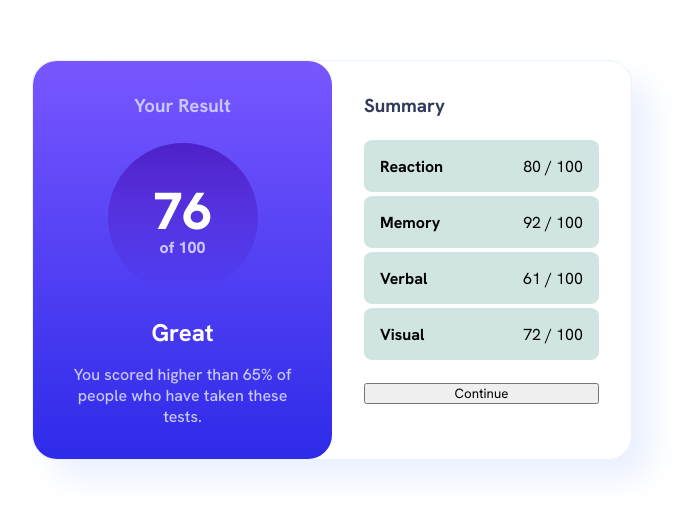
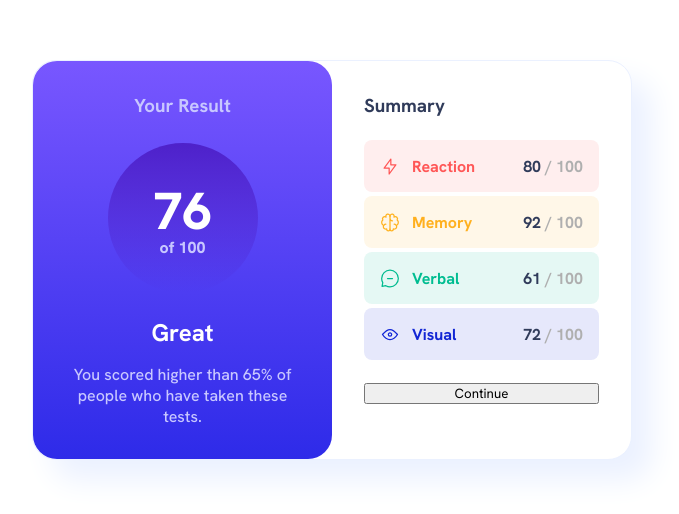
Before and after one commit to lucarl07/resumo-componente, a React (Vite) app: page / in a window 1280 px wide. Shown: the part 140-654 px from the top of the page, without its empty margins (308-987 px from the left). Built offline with nearby package versions, Linux system fonts and the light colour scheme.

Commit message:
Finalizar a estilização da lista de habilidades

```diff
--- a/src/App.jsx
+++ b/src/App.jsx
@@ -1,5 +1,11 @@
+/* eslint-disable no-undef */
 /*** APP COMPONENT ***/
 /* eslint-disable react/prop-types */
+
+import iconMemory from './assets/images/icon-memory.svg'
+import iconReaction from './assets/images/icon-reaction.svg'
+import iconVerbal from './assets/images/icon-verbal.svg'
+import iconVisual from './assets/images/icon-visual.svg'
 
 const ScoreCircle = (props) => {
     return (
@@ -22,9 +28,32 @@ const Result = (props) => {
 }
 
 const Skill = (props) => {
+    const bgColor = props.color.slice(0, 6) + 'bg-' + props.color.slice(6)
+    let sIcon = '';
+
+    switch (props.name) {
+        case 'Reaction':
+            sIcon = iconReaction
+            break;
+        case 'Memory':
+            sIcon = iconMemory
+            break;
+        case 'Verbal':
+            sIcon = iconVerbal
+            break;
+        case 'Visual':
+            sIcon = iconVisual
+            break;
+        default:
+            throw new Error('Ícone indisponível para esse tipo de habilidade.');
+    }
+
     return (
-        <li className="skill" id={'li' + props.name}>
-            <h2>{props.name}</h2>
+        <li className="skill" id={'li' + props.name} style={{backgroundColor: bgColor}}>
+            <div>
+                <img src={sIcon} alt={`${props.name} skill icon`} />
+                <h2 style={{color: props.color}}>{props.name}</h2>
+            </div>
             <p className="score">
                 <span className="reachedScore">{props.reachedScore} </span>
                 <span className="maxScore">/ {props.maxScore}</span>
@@ -56,10 +85,10 @@ const App = () => {
                 <h1>Summary</h1>
 
                 <ul className="skillList">
-                    <Skill name="Reaction" reachedScore="80" maxScore="100"/>
-                    <Skill name="Memory" reachedScore="92" maxScore="100"/>
-                    <Skill name="Verbal" reachedScore="61" maxScore="100"/>
-                    <Skill name="Visual" reachedScore="72" maxScore="100"/>
+                    <Skill name="Reaction" reachedScore="80" maxScore="100" color="var(--light-red)"/>
+                    <Skill name="Memory" reachedScore="92" maxScore="100" color="var(--orangey-yellow)"/>
+                    <Skill name="Verbal" reachedScore="61" maxScore="100" color="var(--green-teal)"/>
+                    <Skill name="Visual" reachedScore="72" maxScore="100" color="var(--cobalt-blue)"/>
                 </ul>
 
                 <Button value="Continue"/>
--- a/src/index.css
+++ b/src/index.css
@@ -5,6 +5,12 @@
     --orangey-yellow: hsl(39, 100%, 56%);
     --green-teal: hsl(166, 100%, 37%);
     --cobalt-blue: hsl(234, 85%, 45%);
+
+    /* Background colors (skills): */
+    --bg-light-red: hsla(0, 100%, 67%, 0.1);
+    --bg-orangey-yellow: hsla(39, 100%, 56%, 0.1);
+    --bg-green-teal: hsla(166, 100%, 37%, 0.1);
+    --bg-cobalt-blue: hsla(234, 85%, 45%, 0.1);
 
     /* Gradient colors (background): */
     --light-slate-blue: hsl(252, 100%, 67%);
@@ -129,9 +135,21 @@ body {
     align-items: center;
     padding: 1rem;
     height: 52px;
-    background-color: rgb(208, 228, 225);
     border-radius: 0.5rem;
 }
 .summary .skillList .skill h2 {
     font-size: 1rem;
 }
+.summary .skillList .skill div {
+    display: inherit;
+    gap: 0.75rem;
+}
+.summary .skillList .skill span {
+    font-weight: 700;
+}
+.summary .skillList .skill .reachedScore {
+    color: var(--dark-gray-blue);
+}
+.summary .skillList .skill .maxScore {
+    color: rgb(175, 175, 175);
+}
```
